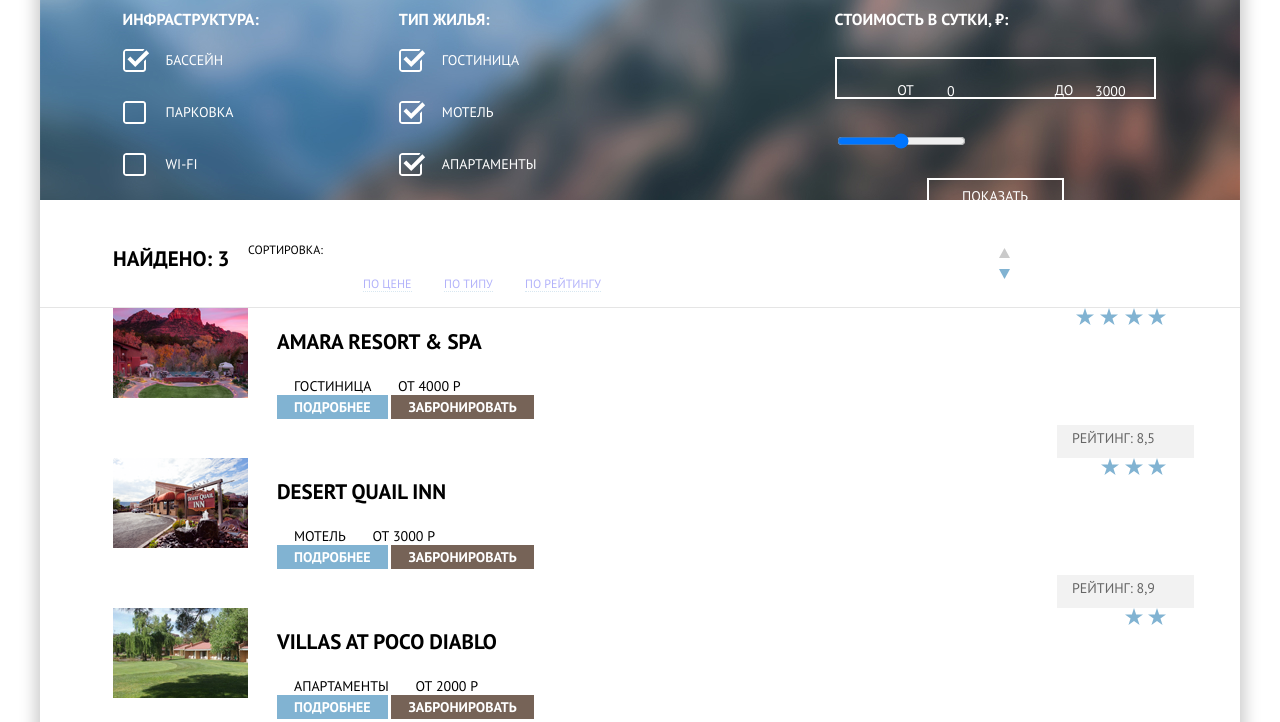
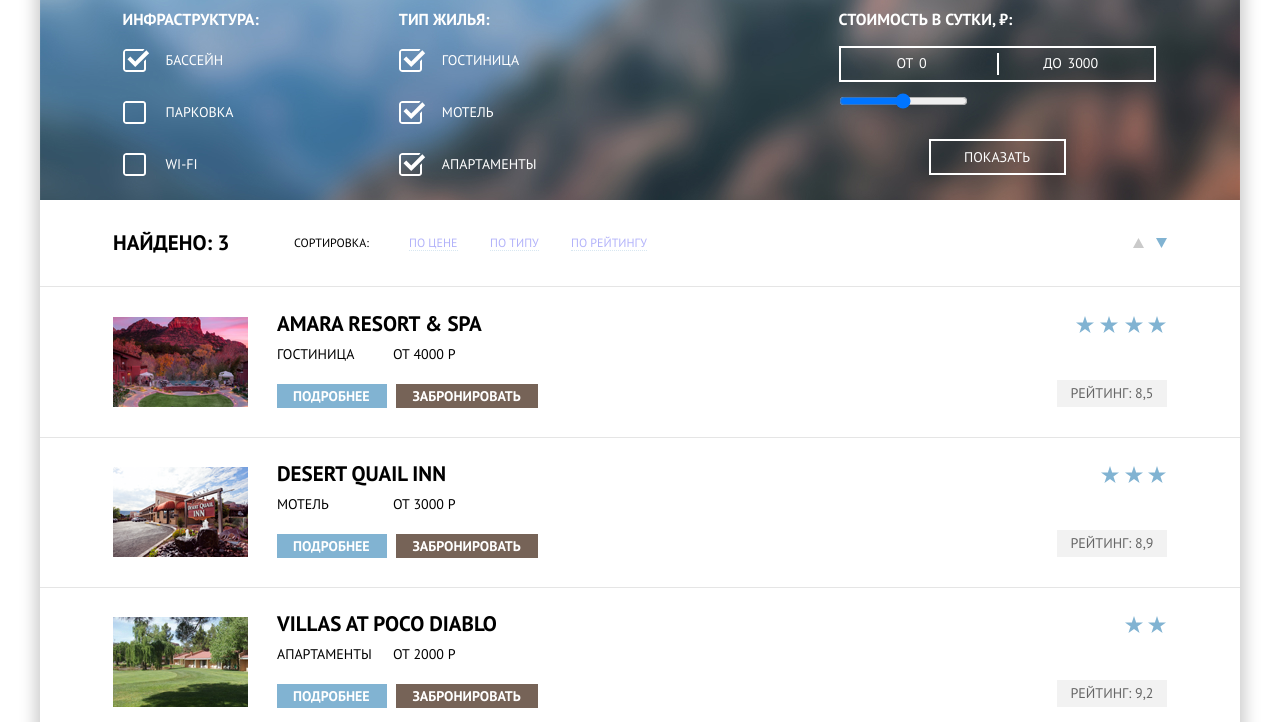
Before and after one commit to ekimey9050/1652933-sedona-31, a plain HTML site: page catalog.html in a window 1280 px wide. Shown: the part 73-795 px from the top of the page. Drawn offline with Linux system fonts and the light colour scheme.

Commit message:
Флексы внутренней страницы

```diff
--- a/catalog.html
+++ b/catalog.html
@@ -73,19 +73,16 @@
                     <fieldset class="housing-cost">
                         <legend class="title">Стоимость в сутки, &#8381:</legend>
                         <div class="container-filter">
-                            <ul class="filter-list">
-                                <li class="filter-option filter-number">
-                                    <label class="filter-label" for="min">ОТ</label>
+                                    <label class="filter-label" for="min">ОТ
                                     <input class="filter-input-number filter-input" type="number" id="min" value="0">
-                                    <label class="filter-label label-max" for="max">ДО</label>
+                                    </label>
+                                    <label class="label-max" for="max">ДО
                                     <input class="filter-input-number filter-input" type="number" id="max" value="3000">
-                                </li>
-                                <li class="filter-option filter-range"><input class="filter-input-range filter-input"
-                                        type="range" min="0" max="3000"></li>
-                                <li class="filter-button"><button class="button-submit" type="submit">Показать</button></li>
-                            </ul>
-                        </div>
-
+                                    </label>
+                                </div>
+                                <div class="filter-option filter-range"><input class="filter-input-range filter-input"
+                                        type="range" min="0" max="3000"></div>
+                                <div class="filter-button"><button class="button-submit" type="submit">Показать</button></div>
                     </fieldset>
                 </div>
                 </form>
@@ -100,7 +97,7 @@
                         <li class="sorting-item picking"><a href="#">ПО РЕЙТИНГУ</a></li>
                     </ul>
                 </div>
-                <ul class="filter-list">
+                <ul class="filter-list increase-decrease">
                     <!--Сортировка от большего к меньшему-->
                     <li class="sorting-side-item-plus">
                         <a href="#" class="side-item-plus">
@@ -124,7 +121,7 @@
                         <h3 class="result-title">Amara Resort & Spa</h3>
                         <div class="details">
                             <span class="result-desc">Гостиница</span>
-                            <span>От 4000 р</span>
+                            <span class="result-price">От 4000 р</span>
                         </div>
                         <div class="actions">
                             <a href="#" class="detail">Подробнее</a>
@@ -133,7 +130,7 @@
                     </div>
                     <div class="result-rating">
                         <img class="star" src="image/star4.svg" width="91" height="17" alt="4 Звезды">
-                        <span class="rating">Рейтинг: 8,5</span>
+                        <div class="rating"><span>Рейтинг: 8,5</span></div>
                     </div>
                 </article>
                 <article class="result">
--- a/style.css
+++ b/style.css
@@ -504,35 +504,46 @@
 }
 .container-filter {
     border: 2px solid var(--basic-white);
-    width: 317px;
-    height: 38px;
+    width: 313px;
+    height: 32px;
+    margin-bottom: 11px;
     color: var(--basic-white);
-    margin-top: 11px;
-}
-.filter-number {
-    display: flex;
-    justify-content: space-around;
-    padding-top: auto;
+    display: grid;
+    grid-template-columns: 156px 157px;
+    justify-content: center;
+    align-items: center;
+    position: relative;
 }
 .filter-label {
-    padding-left: 52px;
-    padding-top: 7px;
-    padding-bottom: 9px;
+    padding-left: 56px;
+    width: 90px;
+}
+.filter-range {
+    margin-bottom: 24px;
+}
+.label-max {
+    padding-right: 34px;
+    padding-left: 33px;
+    width: 90px;
+    text-align: right;
 }
 .filter-input-number {
     width: 50px;
-    text-align: center;
+    text-align: left;
     border: none;
     line-height: 21px;
     background-color: transparent;
     color: var(--basic-white);
 }
-/*не работает, также нижние отступы не работают*/
-.label-max::before {
+.container-filter::after {
     content: ' ';
     background-image: url(image/delimter.svg);
-    display: inline-block;
-
+    width: 2px;
+    height: 22px;
+    background-repeat: no-repeat;
+    position: absolute;
+    top: 15%;
+    left: 50%;
 }
 .filter-input input[type="text"] {
     background: transparent;
@@ -557,27 +568,44 @@
 .picking {
     font-size: 12px;
     line-height: 18px;
+    align-self: center;
 }
 .sorting {
+    height: 86px;
     display: grid;
-    grid-template-columns: 135px 751px 110px;
+    grid-template-columns: 135px 809px 110px;
     grid-template-rows: 1fr;
+    align-items: center;
     padding-left: 73px;
     padding-right: 73px;
-    margin-top: 29px;
     padding-top: 0;
     border-bottom: 1px solid var(--basic-neutral);
 }
 .sorting-list {
     display: grid;
     grid-template-columns: 75px 239px;
+    margin-left: 46px;
     gap: 40px;
 }
 .sorting-list .filter-list {
     display: grid;
-    grid-template-columns: 49px 49px 76px;
+    grid-template-columns: 49px 49px 76px 1fr;
+    align-items: center;
     gap: 32px;
-    padding-top: 32px;
+}
+.increase-decrease {
+    width: 110px;
+    display: flex;
+    flex-direction: row;
+    justify-content: flex-end;
+    list-style: none;
+    padding-right: 73px;
+}
+.sorting-side-item-plus {
+    margin-left: auto;
+}
+.sorting-side-item {
+    margin-left: 12px;
 }
 .sorting-item {
     color: var(--basik-black);
@@ -609,39 +637,63 @@
 }
 .article {
     display: grid;
-    grid-template-rows: 1fr 1fr 1fr;
-    margin-left: 73px;
+    grid-template-rows: 150px 150px 150px;
 }
 .result {
     display: grid;
     grid-template-columns: 135px 751px 110px;
     height: 150px;
     gap: 29px;
+    padding-left: 73px;
+    padding-right: 73px;
+    border-bottom: 1px solid var(--basic-neutral);
+
 }
 .imgresult {
     width: 135px;
     height: 90px;
+    padding-top: 30px;
+    padding-bottom: 30px;
 }
 .result-description {
     width: 641px;
     height: 150px;
     margin-right: auto;
-   /* display: flex;
-    flex-direction: column;
-    justify-content: flex-start;*/
+    display: grid;
+    grid-column: 1fr;
+    justify-content: flex-start;
     margin-top: auto;
     margin-bottom: auto;
+}
+.details {
+    display: grid;
+    grid-template-columns: 110px 142px;
+    gap: 6px;
+    justify-content: left;
+    padding-bottom: 0;
+    margin-bottom: 15px;
+    height: 27px;
 }
 .result-title {
     font-size: 21px;
     line-height: 26px;
+    padding-top: 24px;
+    padding-bottom: 7px;
+    margin: 0;
 }
 .result-desc {
     width: 110px;
     height: 27px;
-    padding: 3px 17px;
     text-align: left;
-    margin-right: 6px;
+}
+.result-price {
+    width: 142px;
+    text-align: left;
+}
+.actions {
+    padding: 0;
+    height: 27px;
+    margin-bottom: 30px;
 }
 .detail {
     color: var(--basic-white);
@@ -649,7 +701,8 @@
     background-color: var(--basik-blue);
     width: 110px;
     height: 27px;
-    padding: 3px 17px;
+    padding: 3px 17px 3px 16px;
+    margin-right: 6px;
 }
 .result-rating {
     display: flex;
@@ -660,19 +713,24 @@
     margin-left: auto;
     margin-right: 0;
     padding-right: 0;
+    margin-top: 29px;
 }
 .to-book {
     color: var(--basic-white);
     font-weight: bold;
     background-color: var(--basik-light-gray);
-    width: 147px;
+    width: 142px;
     height: 27px;
-    padding: 3px 17px;
+    padding: 3px 17px 3px 16px;
 }
 .rating {
     color: var(--basik-medium-gray);
     background-color: var(--gray-blue);
-    padding: 3px 12px 3px 15px;
-    height: 27px;
+    text-align: center;
+    line-height: 21px;
     width: 110px;
+    margin-left: auto;
+    margin-bottom: 30px;
+   padding-top: 3px;
+   padding-bottom: 3px;
 }
```
